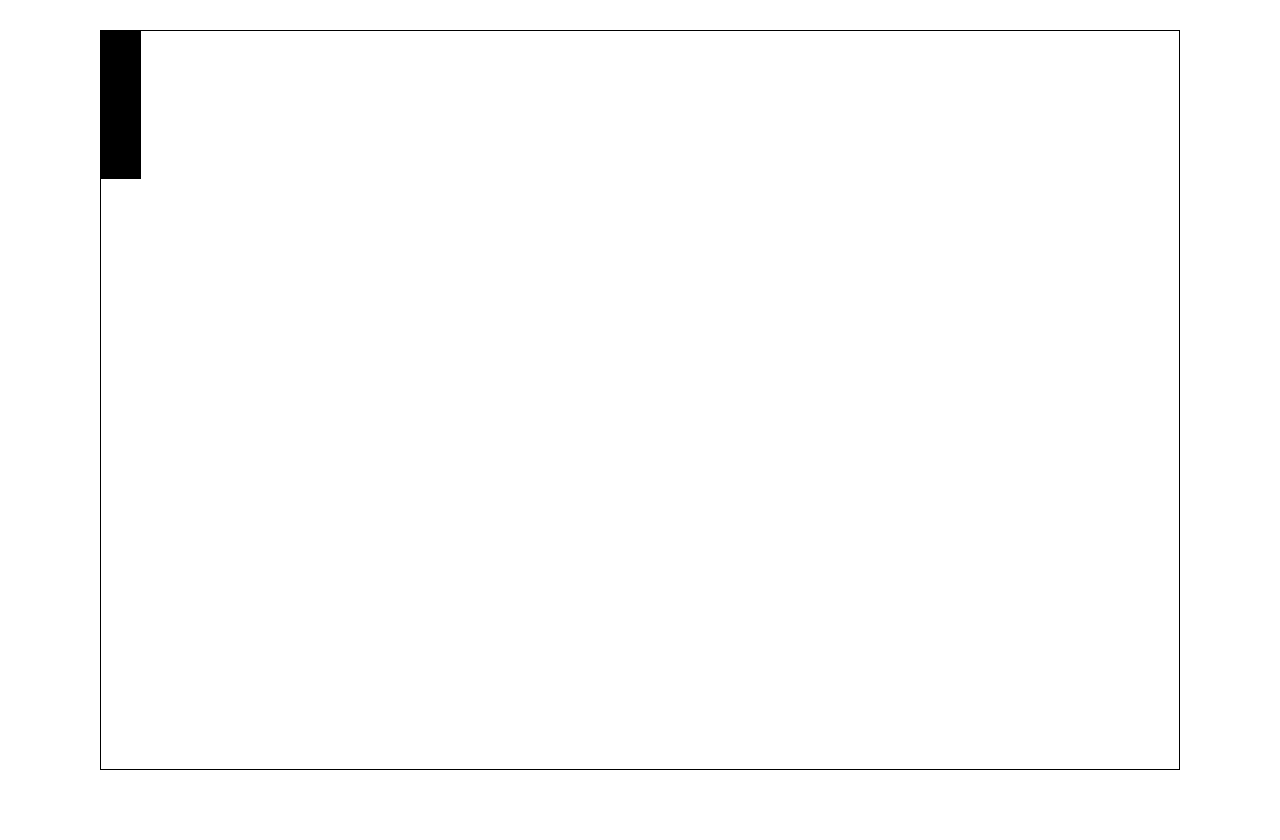
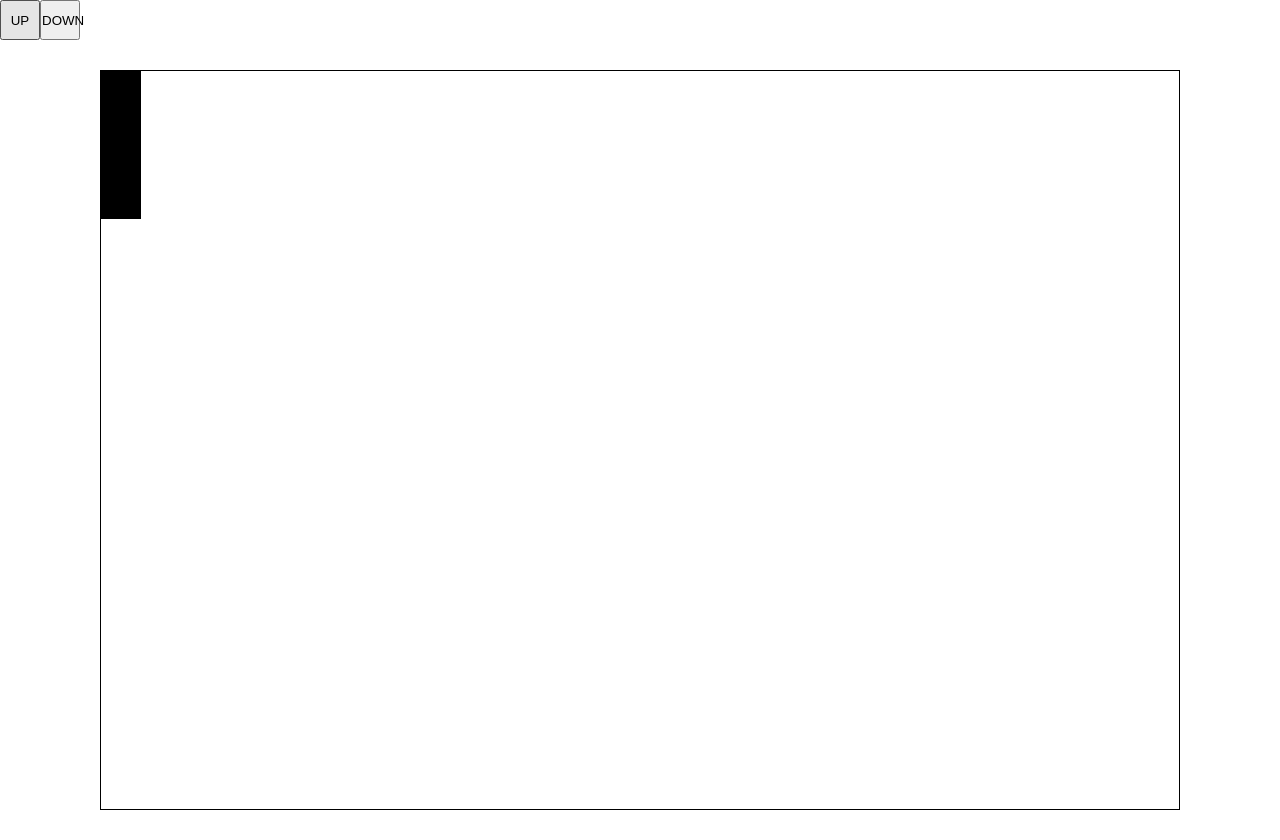
Before and after one commit to Dariuszb94/Ping-pong, a React (Create React App) app: page / in a window 1280 px wide. Before the commit the page ends 800 px from the top, so only its background shows below. Built offline with nearby package versions, Linux system fonts and the light colour scheme.

Commit message:
buttons up down

```diff
--- a/src/App.tsx
+++ b/src/App.tsx
@@ -1,12 +1,68 @@
-import React from 'react';
+import React, { useEffect, useState } from 'react';
 import BoardContainer from './components/Board/BoardContainer';
+import styled from 'styled-components';
 
 function App() {
+  const [position, setPosition] = useState(0);
+
+  const handleKeyUpDown = (event: KeyboardEvent) => {
+    if (event.key === 'ArrowUp') {
+      setPosition((prev) => {
+        if (prev >= 10) return prev - 10;
+        return prev;
+      });
+    }
+    if (event.key === 'ArrowDown') {
+      setPosition((prev) => {
+        if (prev <= 70) return prev + 10;
+        return prev;
+      });
+    }
+  };
+
+  useEffect(() => {
+    document.addEventListener('keydown', handleKeyUpDown, false);
+
+    return () => {
+      document.removeEventListener('keydown', handleKeyUpDown, false);
+    };
+  });
+
   return (
     <>
-      <BoardContainer></BoardContainer>
+      <ButtonDown
+        onClick={() =>
+          setPosition((prev) => {
+            if (prev >= 10) return prev - 10;
+            return prev;
+          })
+        }
+      >
+        UP
+      </ButtonDown>
+      <ButtonUp
+        onClick={() =>
+          setPosition((prev) => {
+            if (prev <= 70) return prev + 10;
+            return prev;
+          })
+        }
+      >
+        DOWN
+      </ButtonUp>
+
+      <BoardContainer position={position}></BoardContainer>
     </>
   );
 }
 
 export default App;
+
+export const ButtonUp = styled.button`
+  width: 40px;
+  height: 40px;
+`;
+export const ButtonDown = styled.button`
+  width: 40px;
+  height: 40px;
+`;
--- a/src/components/Board/BoardContainer.tsx
+++ b/src/components/Board/BoardContainer.tsx
@@ -2,11 +2,15 @@ import React from 'react';
 import Player from '../Player/Player';
 import { Board } from './BoardContainerStyles';
 
-const BoardContainer = () => {
+interface BoardContainerProps {
+  position: number;
+}
+
+const BoardContainer = ({ position }: BoardContainerProps) => {
   return (
     <>
       <Board>
-        <Player />
+        <Player position={position} />
       </Board>
     </>
   );
--- a/src/components/Player/Player.tsx
+++ b/src/components/Player/Player.tsx
@@ -1,33 +1,10 @@
-import React, { useEffect, useState } from 'react';
+import React from 'react';
 import { Pawn } from './PlayerStyles';
 
-const Player = () => {
-  const [position, setPosition] = useState(0);
-
-  const handleKeyUpDown = (event: KeyboardEvent) => {
-    console.log(position);
-    if (event.key === 'ArrowUp') {
-      setPosition((prev) => {
-        if (prev >= 10) return prev - 10;
-        return prev;
-      });
-    }
-    if (event.key === 'ArrowDown') {
-      setPosition((prev) => {
-        if (prev <= 70) return prev + 10;
-        return prev;
-      });
-    }
-  };
-
-  useEffect(() => {
-    document.addEventListener('keydown', handleKeyUpDown, false);
-
-    return () => {
-      document.removeEventListener('keydown', handleKeyUpDown, false);
-    };
-  });
-
+interface PlayerProps {
+  position: number;
+}
+const Player = ({ position }: PlayerProps) => {
   return (
     <>
       <Pawn position={position}></Pawn>
```
